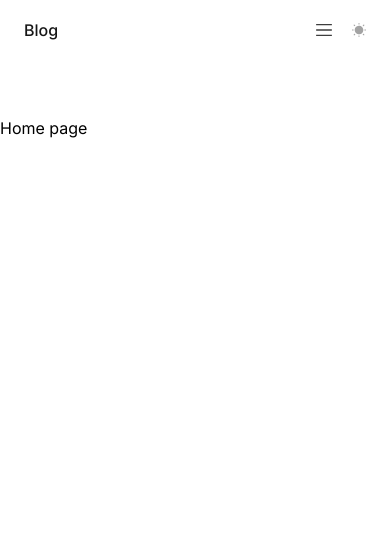
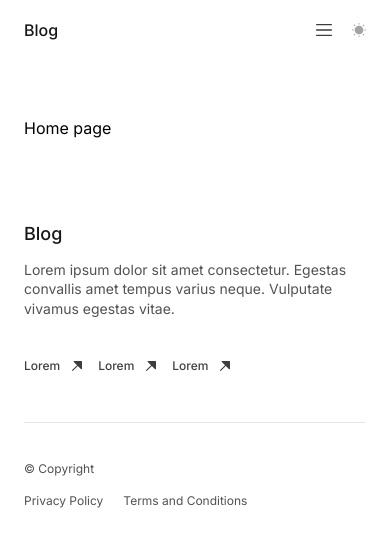
Before and after one commit to Mowee59/blog-frontend, a Next.js app: page / in a window 390 px wide. Shown: the top 546 px of the page. Built offline with nearby package versions, Linux system fonts and the light colour scheme.

Commit message:
Basic responsive footer component

```diff
--- a/src/app/layout.tsx
+++ b/src/app/layout.tsx
@@ -1,6 +1,7 @@
 import type { Metadata } from "next";
 import { Inter } from "next/font/google";
 import Header from "@/components/ui/header/Header";
+import Footer from "@/components/ui/footer/Footer";
 import "./globals.css";
 
 const inter = Inter({
@@ -23,6 +24,7 @@ export default function RootLayout({
       <body className={inter.className}>
         <Header />
         {children}
+        <Footer />
       </body>
     </html>
   );
--- a/src/app/page.tsx
+++ b/src/app/page.tsx
@@ -2,7 +2,7 @@ import Image from "next/image";
 
 export default function Home() {
   return (
-    <main className="container mx-auto lg:max-w-screen-lg">
+    <main className="container mx-auto px-6 lg:max-w-screen-lg">
       <h1>Home page</h1>
     </main>
   );
--- /dev/null
+++ b/src/components/ui/footer/Footer.tsx
@@ -0,0 +1,62 @@
+import React from "react";
+import Image from "next/image";
+
+const Footer = () => {
+  return (
+    <footer className=" mt-20  px-6 ">
+      <div className="container mx-auto flex flex-col lg:max-w-screen-lg">
+        <section className="mb-12 flex flex-col sm:mb-16 sm:flex-row sm:justify-between">
+          <div className="sm:max-w-96 ">
+            <h4 className="mb-3 text-lg font-medium text-neutral-900 sm:mb-5">
+              Blog
+            </h4>
+
+            <p className="mb-10 text-sm leading-snug text-neutral-600 sm:mb-0">
+              Lorem ipsum dolor sit amet consectetur. Egestas convallis amet
+              tempus varius neque. Vulputate vivamus egestas vitae.
+            </p>
+          </div>
+          <ul className=" flex gap-4 text-xs font-medium text-neutral-700 sm:flex-col">
+            <li className="flex items-center gap-3">
+              Lorem
+              <Image
+                src={"/svg/arrowLink.svg"}
+                alt="arrow icon"
+                width={10}
+                height={10}
+              />
+            </li>
+            <li className="flex items-center gap-3">
+              Lorem
+              <Image
+                src={"/svg/arrowLink.svg"}
+                alt="arrow icon"
+                width={10}
+                height={10}
+              />
+            </li>
+            <li className="flex items-center gap-3">
+              Lorem
+              <Image
+                src={"/svg/arrowLink.svg"}
+                alt="arrow icon"
+                width={10}
+                height={10}
+              />
+            </li>
+          </ul>
+        </section>
+        <hr></hr>
+        <section className="mt-10 flex flex-col text-xs font-normal leading-3 text-neutral-600 sm:flex-row sm:items-center sm:justify-between  ">
+          <p>&#169; Copyright</p>
+          <div className="mt-5 flex gap-5 sm:mt-0">
+            <p>Privacy Policy</p>
+            <p>Terms and Conditions</p>
+          </div>
+        </section>
+      </div>
+    </footer>
+  );
+};
+
+export default Footer;
--- a/src/components/ui/header/Header.tsx
+++ b/src/components/ui/header/Header.tsx
@@ -3,7 +3,7 @@ import Image from "next/image";
 
 const Header = () => {
   return (
-    <header className={"mb-20 h-9 px-6 pt-5 sm:pt-10"}>
+    <header className="mb-20 h-9 px-6 pt-5 sm:pt-10">
       <div className="container mx-auto flex items-center justify-between lg:max-w-screen-lg">
         <h4 className="text-base font-medium leading-tight text-neutral-900 sm:text-xl">
           Blog
```
Also changed, not shown: public/svg/arrowLink.svg (added).
